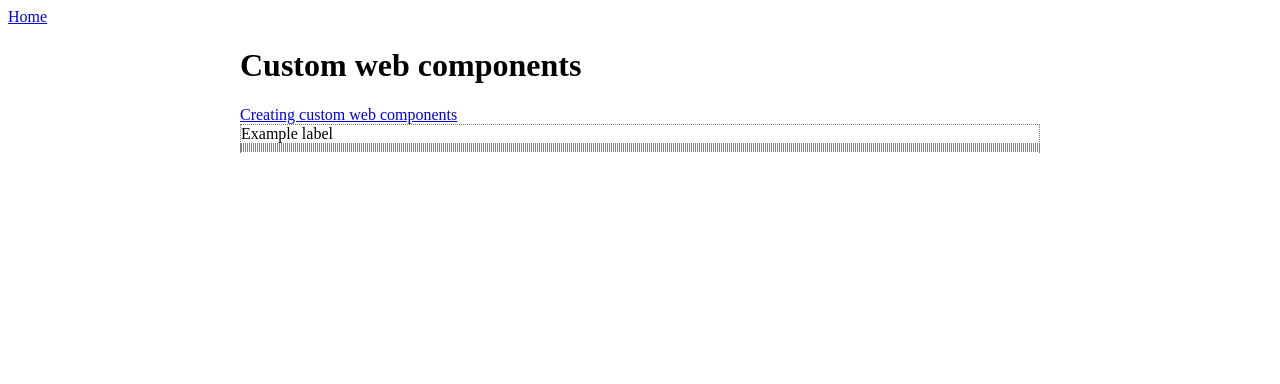
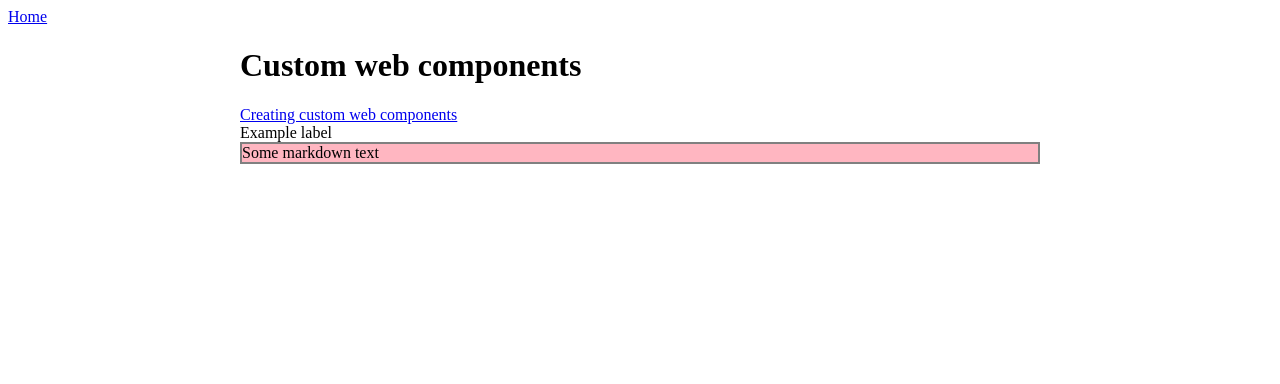
Before and after one commit to mtempleheald/uicomponentlibraries, an ASP.NET Core app: page /custom in a window 1280 px wide. Shown: the top 384 px of the page. Run offline with ASP.NET Core 8, Linux system fonts and the light colour scheme; style sheets or scripts are compiled from the project's sources.

Commit message:
add a second custom element/ web component

```diff
--- a/UIComponentDemo/CustomElements/CustomElementsComponent.razor
+++ b/UIComponentDemo/CustomElements/CustomElementsComponent.razor
@@ -22,24 +22,11 @@
 
 <main>
 
-    <section class="component">
-        <mth-label>Example label</mth-label>
-    </section>
+    <mth-label>Example label</mth-label>
 
-    <section class="component">
-    </section>
+    <mth-display>Some markdown text</mth-display>
 
-    <section class="component">
 
-    </section>
-
-    <section class="component">
-
-    </section>
-
-    <section class="component">
-
-    </section>
 
 </main>
 
--- a/UIComponentDemo/CustomElements/CustomElementsComponent.razor.css
+++ b/UIComponentDemo/CustomElements/CustomElementsComponent.razor.css
@@ -5,3 +5,8 @@ main, header {
 section.component {
     border: 1px dotted grey;
 }
+mth-display {
+    display: block;
+    background-color: lightpink;
+    border: 2px solid grey;
+}
--- /dev/null
+++ b/UIComponentDemo/wwwroot/custom-elements/display/mth-display.js
@@ -0,0 +1,6 @@
+class MthDisplay extends HTMLParagraphElement {
+    constructor() {
+      super();
+    }
+    // Element functionality written in here
+  }
--- a/UIComponentDemo/wwwroot/custom-elements/module.js
+++ b/UIComponentDemo/wwwroot/custom-elements/module.js
@@ -1,3 +1,5 @@
 import MthLabel from './label/mth-label'
+import MthDisplay from './label/mth-display'
 
+customElements.define("mth-display", MthDisplay);
 customElements.define("mth-label", MthLabel);
```
